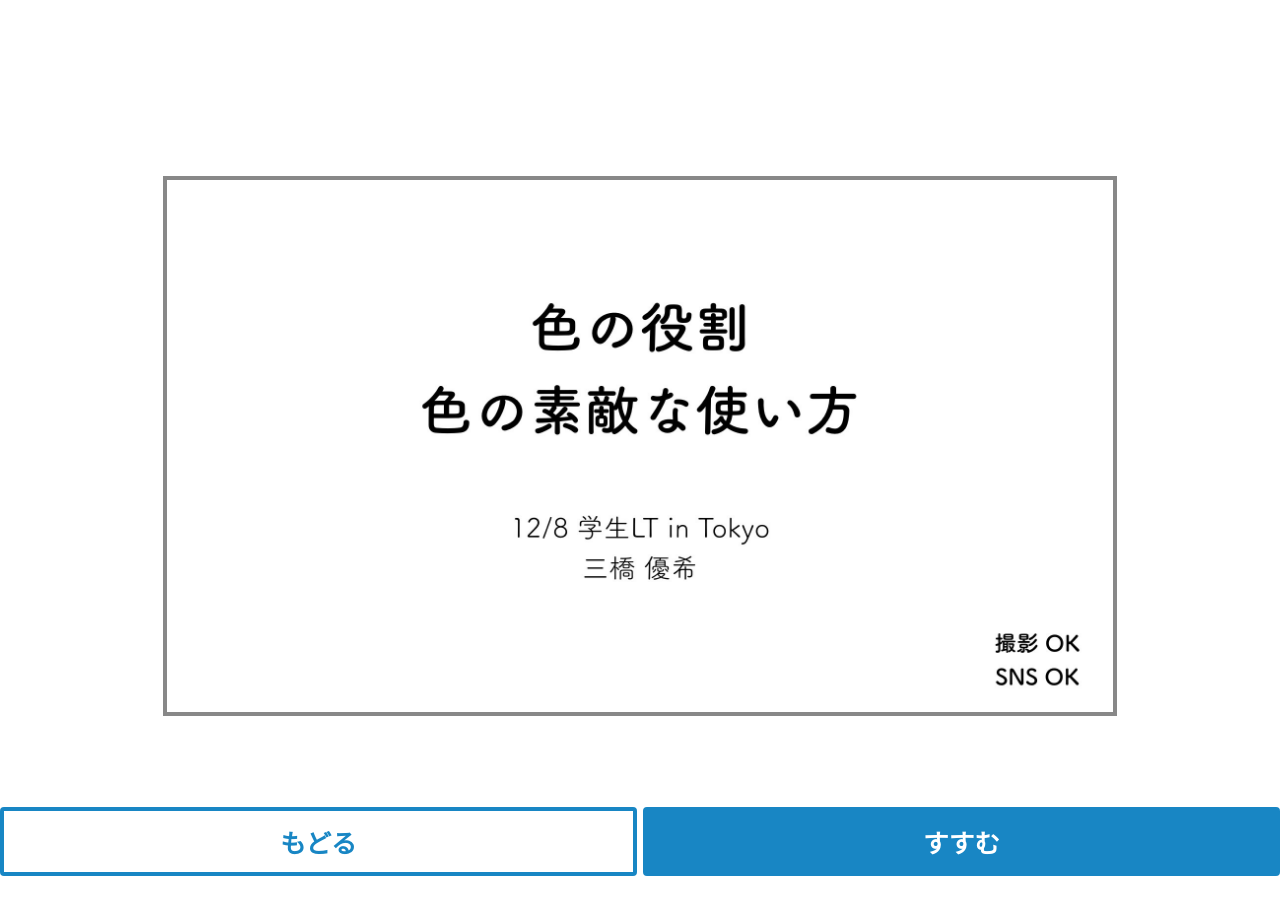
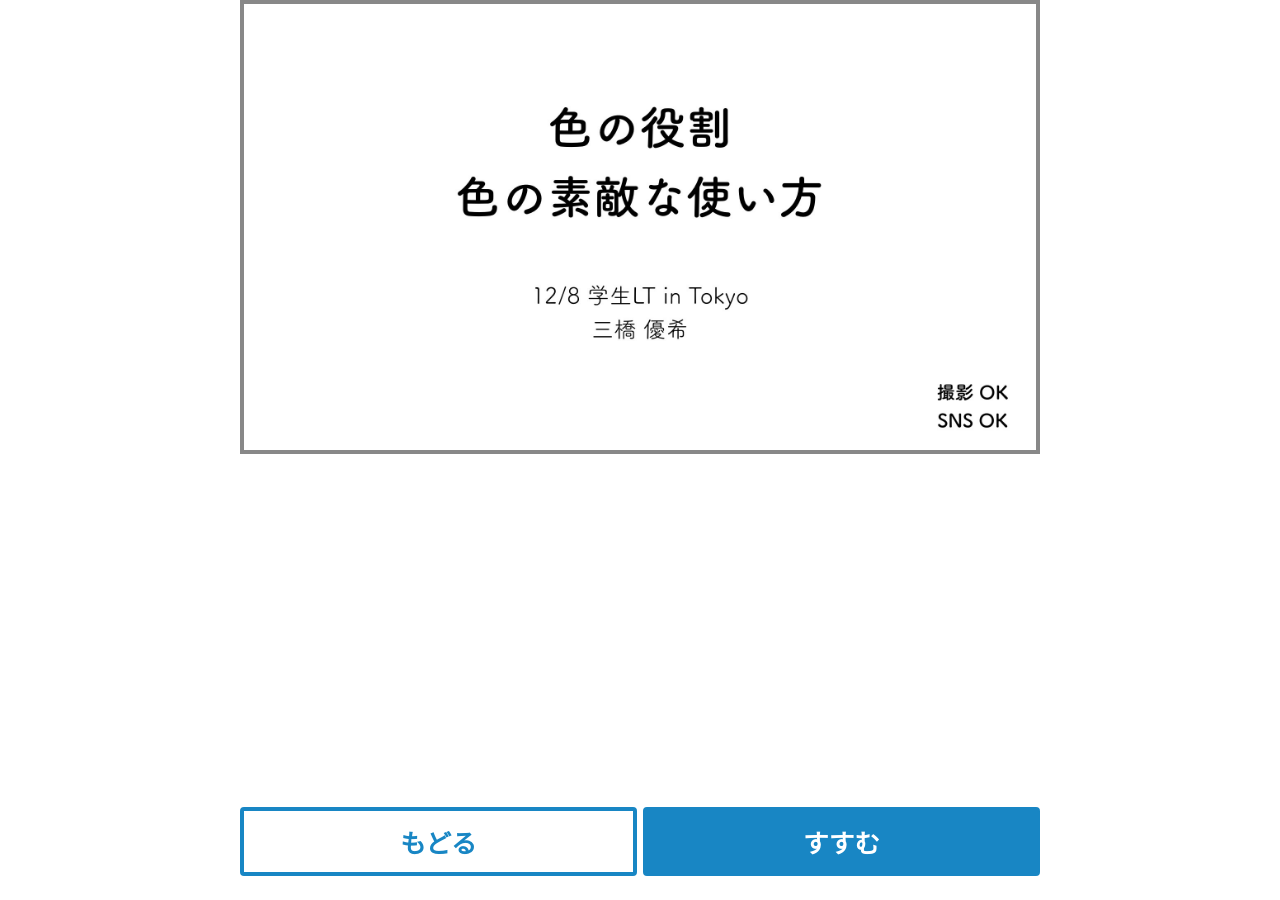
Before and after one commit to Mekurun/mekurun.com, a Jekyll site: the page built from _posts/2020-05-16-test.markdown, in a window 1280 px wide. Built offline with Jekyll 4.4.1, drawn with Linux system fonts in a browser that asks for light colours.

Commit message:
レイアウトを変更

```diff
--- a/_layouts/post.html
+++ b/_layouts/post.html
@@ -3,14 +3,14 @@ layout: default
 ---
 <section class="post-content" id="slidesCover">
 {{ content }}
-<div class="slide-buttons">
-  <input class="button-back" type="button" value="もどる" onclick="back()"/>
-  <input class="button-next" type="button" value="すすむ" onclick="next()"/>
-</div>
 <div id='slides'>
   {% for img in page.img %}
     <img src="/img{{ img }}" alt="" id="img-{{forloop.index}}" style="display:none;">
   {% endfor %}
+</div>
+<div class="slide-buttons">
+  <input class="button-back" type="button" value="もどる" onclick="back()"/>
+  <input class="button-next" type="button" value="すすむ" onclick="next()"/>
 </div>
 </section>
 <script>
--- a/css/main.scss
+++ b/css/main.scss
@@ -6,6 +6,12 @@ body {
 }
 .post-content {
   overflow: hidden;
+}
+#slidesCover {
+  max-width: 800px;
+  margin: auto;
+  position: relative;
+  height: 100vh;
 }
 #slides {
   margin: auto;
@@ -16,8 +22,6 @@ body {
     border: solid 4px #888;
     box-sizing: border-box;
     max-height: 60vh;
-    margin: calc((40vh - 8px)/2) auto;
-    position: absolute;
     left: 0;
     right: 0;
     max-width: 100%;
```
